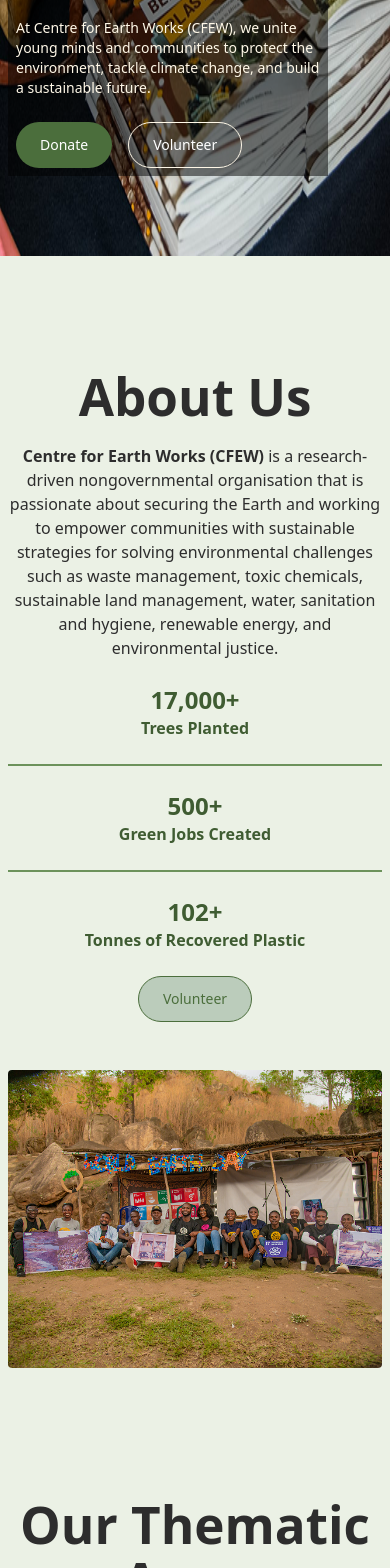
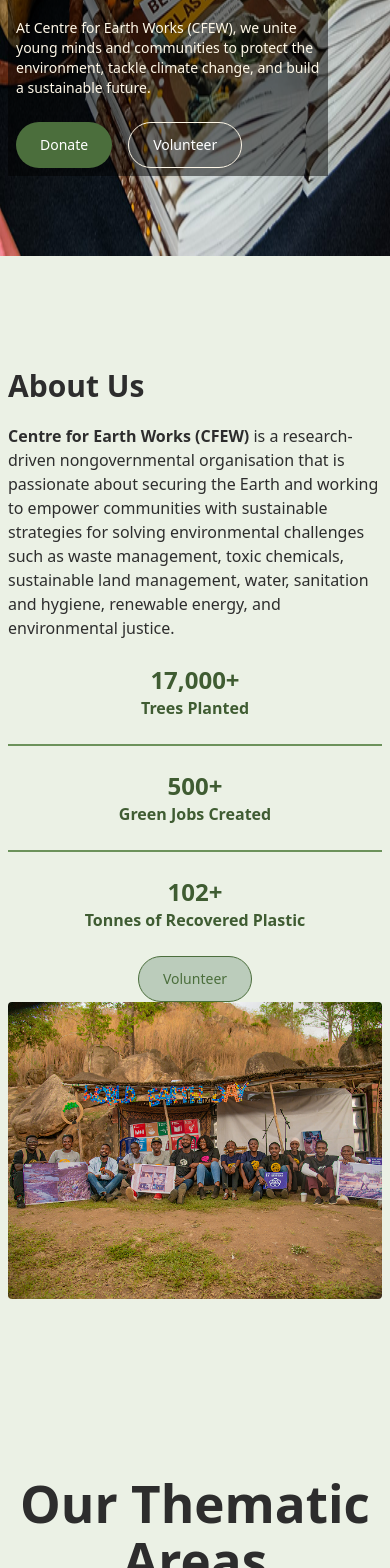
Before and after one commit to Akintayo74/CFEW-website-dian, a React (Vite) app: page / in a window 390 px wide. Shown: the part 412-1980 px from the top of the page. Built offline with nearby package versions, Linux system fonts and the light colour scheme.

Commit message:
Style ImageText according to mobile responsive design

```diff
--- a/src/components/AboutUs/AboutUs.jsx
+++ b/src/components/AboutUs/AboutUs.jsx
@@ -8,15 +8,12 @@ import Container from '../Container';
 function AboutUs() {
   return (
     <Section>
-      <ImageText imageSrc='/about-us.png'>
-        <SectionHeader>
-          About Us
-        </SectionHeader>
+      <ImageText imageSrc='/about-us.png' title='About Us'>
 
-        <p className='text-cfew-dark'>
+        <p className='text-cfew-dark text-left'>
           <b>Centre for Earth Works (CFEW)</b> is a research-driven nongovernmental organisation that is passionate about securing the Earth and working to empower communities with sustainable strategies for solving environmental challenges such as waste management, toxic chemicals, sustainable land management, water, sanitation and hygiene, renewable energy, and environmental justice.
         </p>
-        <div className='text-cfew-primary-600 md:flex md:items-center md:gap-6'>
+        <div className='text-cfew-primary-600 md:flex md:flex-row md:items-center md:gap-6'>
           <div className='my-6'>
             <h6 className='font-bold text-2xl'>17,000+</h6>
             <div className='font-semibold'>Trees Planted</div>
--- a/src/components/FoundersMessage/FoundersMessage.jsx
+++ b/src/components/FoundersMessage/FoundersMessage.jsx
@@ -1,20 +1,31 @@
 import React from 'react';
-import Container from '../Container';
 import Section from '../Section/Section';
 import ImageText from '../ImageText/ImageText';
-import SectionHeader from '../SectionHeader/SectionHeader';
-import ImageTextHeader from '../ImageTextHeader/ImageTextHeader';
 
 function FoundersMessage() {
   return (
     <Section background='pink' spacing='looseSymmetrical' >
-        <ImageText reverse='true' imageSrc='./portraits/founder-image.png' imageAlt='An image of the founder of CFEW'>
-          <ImageTextHeader>
-            Founder's Message
-          </ImageTextHeader>
-            <p className='italic font-semibold md:font-medium text-normal md:text-2xl lg:text-3xl text-left'>
-              “I am inspired by the power of simple ideas backed by constructive action to change the world. I believe that even the smallest steps can have a profound impact when taken with intention and purpose.”
-            </p>
+        <ImageText
+          reverse={true}
+          imageSrc='./portraits/founder-image.png'
+          imageAlt='An image of the founder of CFEW'
+          title="Founder's Message"
+        >
+
+          <figure className='text-left'>
+            <blockquote className='italic font-semibold md:font-medium text-base md:text-2xl lg:text-3xl'>
+              <p>
+                "I am inspired by the power of simple ideas backed by constructive action
+                to change the world. I believe that even the smallest steps can have a
+                profound impact when taken with intention and purpose."
+              </p>
+            </blockquote>
+            <figcaption className='mt-6 text-base lg:text-2xl'>
+              <strong>Dotun F. Benson</strong><br/>
+              <span>CFEW Team Lead</span>
+            </figcaption>
+
+          </figure>
         </ImageText>
     </Section>
   );
--- a/src/components/ImageText/ImageText.jsx
+++ b/src/components/ImageText/ImageText.jsx
@@ -1,24 +1,60 @@
 import React from 'react';
-import Container from '../Container'
+import Container from '../Container';
 
-function ImageText({ imageSrc, imageAlt = "Image", reverse = false, children }) {
-
+function ImageText({
+  imageSrc,
+  imageAlt = "Image",
+  reverse = false,
+  title,
+  children
+}) {
   return (
     <Container>
-      <div className={`flex flex-col-reverse pt-12 md:gap-10 lg:gap-15 ${reverse ? " lg:flex-row-reverse" : "lg:flex-row"}`}>
-        <div className='flex-1 lg:flex'>
+      <div className={`flex pt-12 md:gap-10 lg:gap-15 ${
+        reverse
+          ? "flex-col lg:flex-row-reverse"
+          : "flex-col-reverse lg:flex-row"
+      }`}>
+
+        {/* Desktop -- Image container */}
+        <div className='hidden lg:flex-1 lg:flex'>
           <img
             src={imageSrc}
             alt={imageAlt}
             className='w-full h-auto object-cover rounded lg:rounded-lg lg:h-full'
           />
         </div>
-        <div className='flex-1 mb-12 md:mb-0 lg:flex lg:flex-col '>
-          { children }
+
+        <div className='flex-1 mb-12 md:mb-0 lg:flex lg:flex-col'>
+          {title && (
+            <h2 className='text-cfew-dark text-left text-3xl lg:text-5xl font-bold mb-5 lg:mb-6'>
+              {title}
+            </h2>
+          )}
+
+          {/* Mobile -- reverse=true image */}
+          {reverse && (<div className='lg:hidden mb-8'>
+            <img
+              src={imageSrc}
+              alt={imageAlt}
+              className='w-full h-auto object-cover rounded'
+            />
+          </div>)}
+
+          {children}
+
+          {/* Mobile -- regular(reverse=false) imag */}
+          {reverse ? undefined : (<div className='flex-1 lg:flex'>
+            <img
+              src={imageSrc}
+              alt={imageAlt}
+              className='w-full h-auto object-cover rounded lg:rounded-lg lg:h-full'
+            />
+          </div>)}
         </div>
       </div>
     </Container>
-  )
+  );
 }
 
 export default ImageText;
--- a/src/components/ImageTextHeader/ImageTextHeader.jsx
+++ b/src/components/ImageTextHeader/ImageTextHeader.jsx
@@ -2,7 +2,7 @@ import React from 'react';
 
 function ImageTextHeader({ children }) {
   return (
-    <h2 className='text-cfew-dark text-left text-5xl font-bold mb-5 lg:mb-6'>
+    <h2 >
       { children }
     </h2>
   );
```
